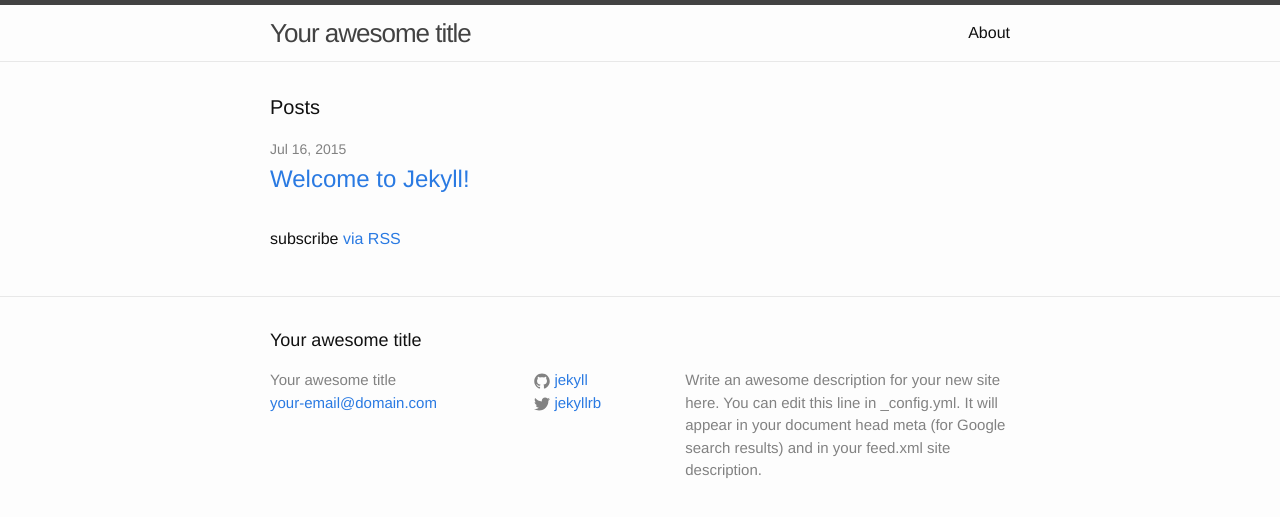
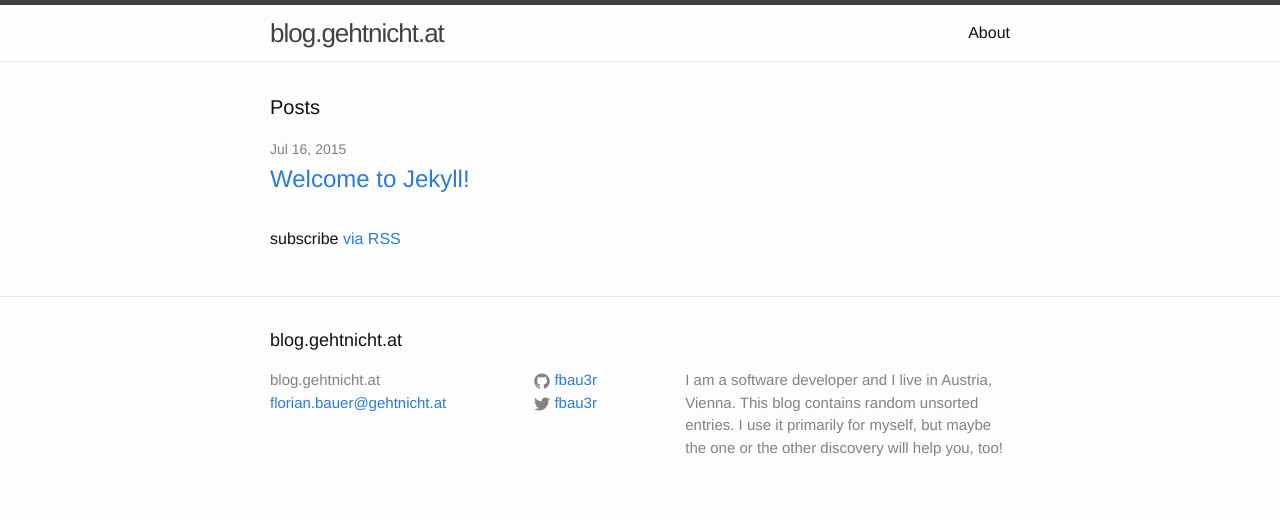
Before and after one commit to fbau3r/fbau3r.github.io, a Jekyll site: the page built from index.html, in a window 1280 px wide. Shown: the top 517 px of the page. Built offline with Jekyll 4.4.1, drawn with Linux system fonts in a browser that asks for light colours.

Commit message:
configure jekyll page and github

```diff
--- /dev/null
+++ b/CNAME
@@ -0,0 +1 @@
+blog.gehtnicht.at
--- a/_config.yml
+++ b/_config.yml
@@ -1,14 +1,16 @@
 # Site settings
-title: Your awesome title
-email: your-email@domain.com
+title: blog.gehtnicht.at
+email: florian.bauer@gehtnicht.at
 description: > # this means to ignore newlines until "baseurl:"
-  Write an awesome description for your new site here. You can edit this
-  line in _config.yml. It will appear in your document head meta (for
-  Google search results) and in your feed.xml site description.
+  I am a software developer and I live in Austria, Vienna. This blog contains random unsorted
+  entries. I use it primarily for myself, but maybe the one or the other discovery will help you,
+  too!
 baseurl: "" # the subpath of your site, e.g. /blog/
-url: "http://yourdomain.com" # the base hostname & protocol for your site
-twitter_username: jekyllrb
-github_username:  jekyll
+url: "http://blog.gehtnicht.at" # the base hostname & protocol for your site
+twitter_username: fbau3r
+github_username:  fbau3r
 
 # Build settings
 markdown: kramdown
+
+permalink: /p/:year/:month/:day/:title
```
Also changed, not shown: params.json (added, +1 -0 lines), README.md (added).
